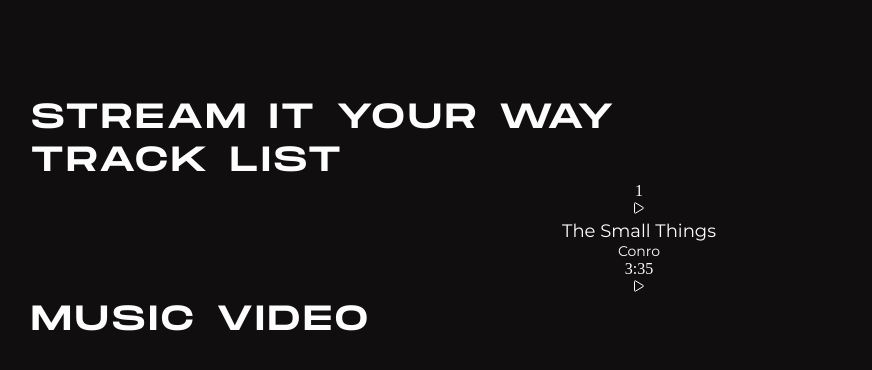
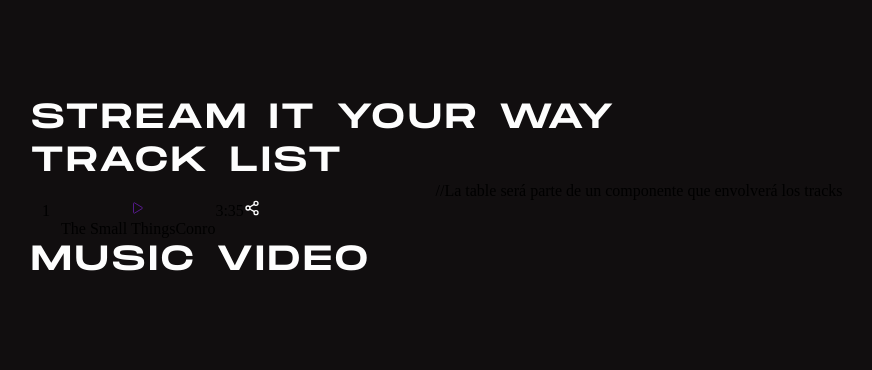
Before and after one commit to EricSalat/music-promoter, a React (Vite) app: page / in a window 1280 px wide. Shown: the top 370 px of the page, without its empty margins (1-873 px from the left). Built offline with nearby package versions, Linux system fonts and the light colour scheme.

Commit message:
Checkpoint antes de instalar Bootstrap

```diff
--- a/src/components/Track.jsx
+++ b/src/components/Track.jsx
@@ -7,7 +7,7 @@ FiShare2
 function Track() {
     return(
         <div>
-            <div>
+            {/* <div>
                 <p>1</p>
                 <IoPlayOutline style={{ color: "var(--text)"}} />
             </div>
@@ -18,7 +18,28 @@ function Track() {
             <div>
                 <p>3:35</p>
                 <IoPlayOutline style={{ color: "var(--text)"}} />
-            </div>
+            </div> */}
+//La table será parte de un componente que envolverá los tracks
+
+                <tr id="track-number">
+                    <td width="30px">1</td>
+                    <td>
+                        <a href="">
+                            <IoPlayOutline />
+                        </a>
+                        <div>
+                            The Small Things
+                            <span>Conro</span>
+                        </div>
+                   </td>
+                    <td>3:35</td>
+                    <td>
+                        <a href="">
+                            <FiShare2 style={{ color: "var(--text)"}} />
+                        </a>
+                    </td>
+                </tr>
+
         </div>
     );
 }
```
Also changed, not shown: src/components/TrackList.jsx (added, +10 -0 lines).
